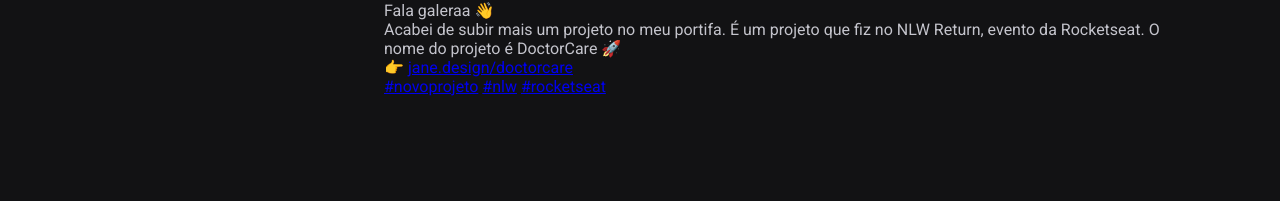
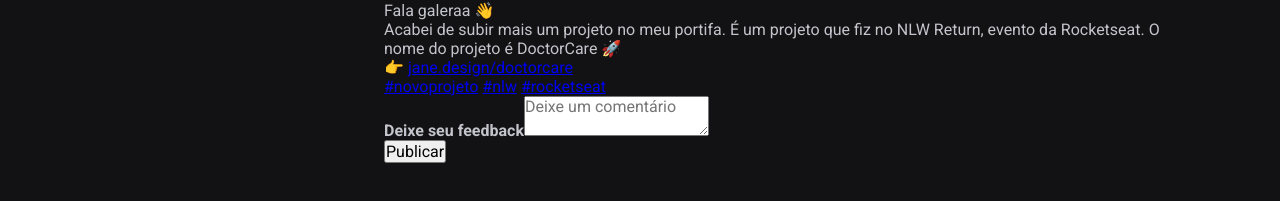
Before and after one commit to DiegoRCarvalho/ignite-feed, a React (Vite) app: page / in a window 1280 px wide. Shown: the part 445-646 px from the top of the page. Built offline with nearby package versions, Linux system fonts and the light colour scheme.

Commit message:
feat: add post form elements

```diff
--- a/src/components/Post.jsx
+++ b/src/components/Post.jsx
@@ -37,6 +37,13 @@
             <a href="#">#rocketseat</a>
           </p>
         </div>
+        <form className={styles.commentForm}>
+          <strong>Deixe seu feedback</strong>
+          <textarea placeholder='Deixe um comentário' />
+          <footer>
+            <button type='submit'>Publicar</button>
+          </footer>
+        </form>
       </article>
     </div>
   )
```
